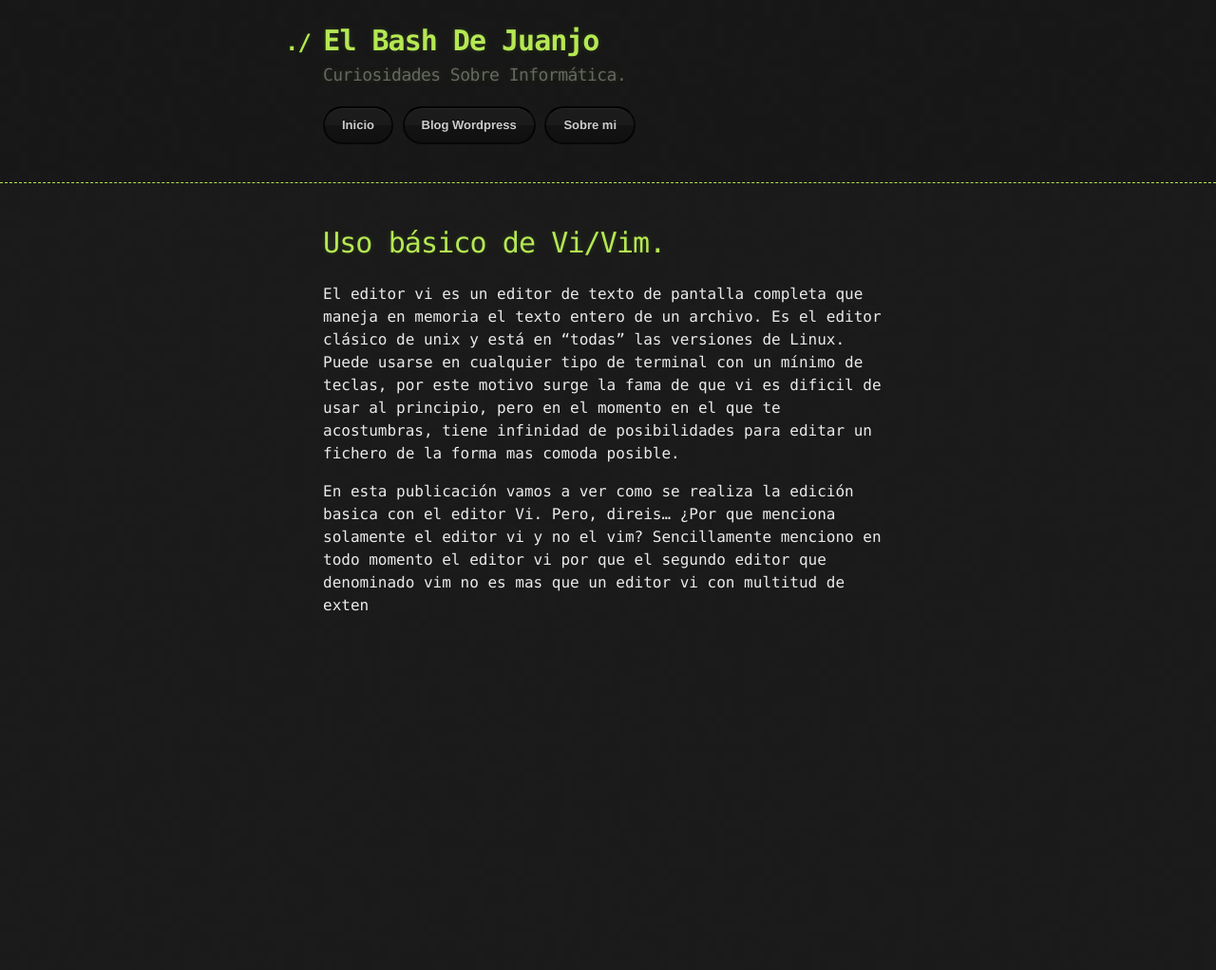
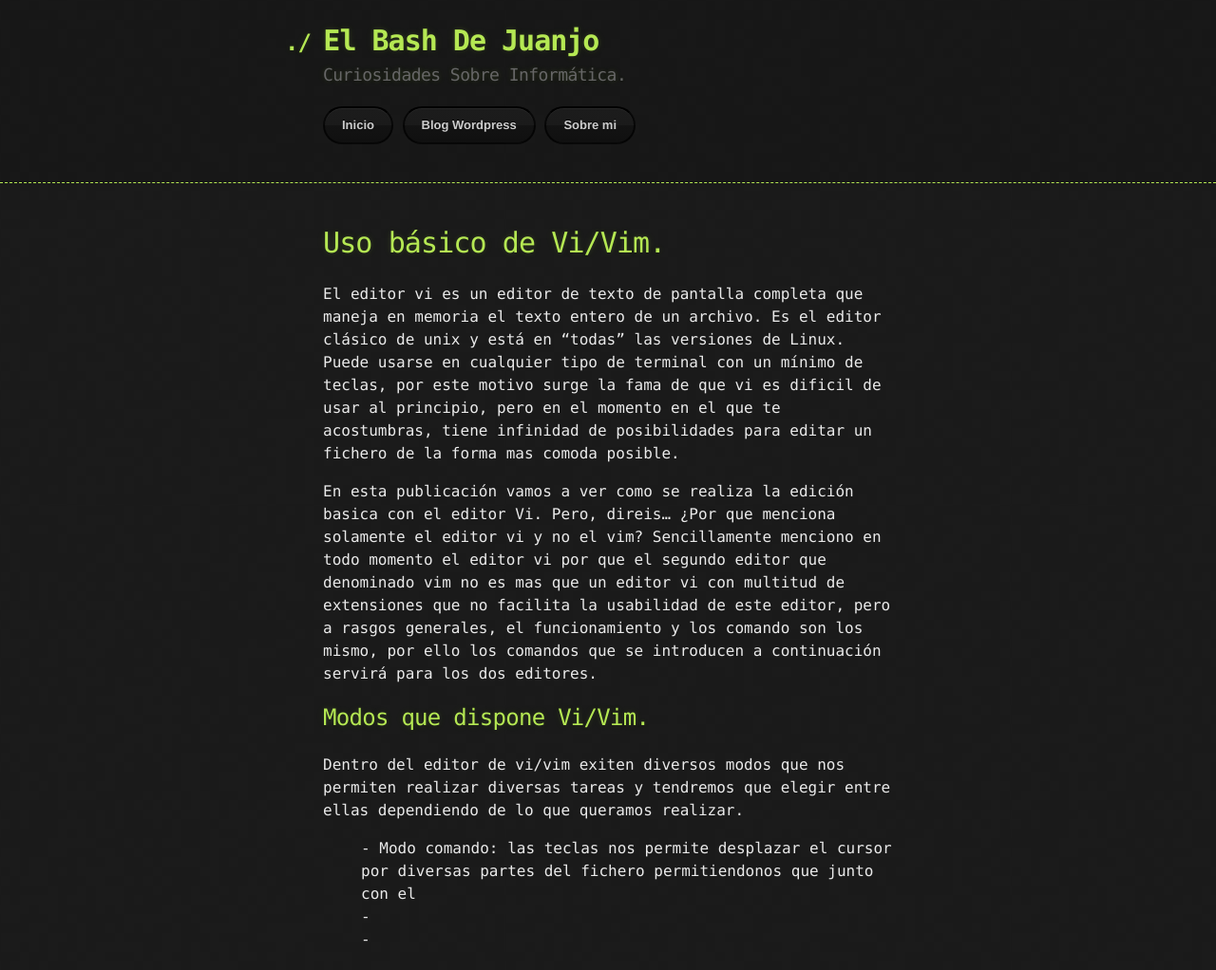
Before and after one commit to juanjoselopezroldan/juanjoselopezroldan.github.io, a Jekyll site: the page built from contenido/vi.md, in a window 1280 px wide. Shown: the whole page at 95% size. Built offline with Jekyll 4.4.1, drawn with Linux system fonts in a browser that asks for light colours; our own code applies the rules of GitHub Pages for plain Markdown files; before the commit the page ends 900 px from its top, so only the background shows below that.

Commit message:
Update vi.md

```diff
--- a/contenido/vi.md
+++ b/contenido/vi.md
@@ -2,4 +2,11 @@
 El editor vi es un editor de texto de pantalla completa que maneja en memoria el texto entero de un archivo. Es el editor clásico de unix y está en "todas" las versiones de Linux. Puede usarse en cualquier tipo de terminal con un mínimo de teclas, por este motivo surge la fama de que vi es dificil de usar al principio, pero en el momento en el que te acostumbras, tiene infinidad de posibilidades para editar un fichero de la forma mas comoda posible.
 
 En esta publicación vamos a ver como se realiza la edición basica con el editor Vi. Pero, direis...
-¿Por que menciona solamente el editor vi y no el vim? Sencillamente menciono en todo momento el editor vi por que el segundo editor que denominado vim no es mas que un editor vi con multitud de exten
+¿Por que menciona solamente el editor vi y no el vim? Sencillamente menciono en todo momento el editor vi por que el segundo editor que denominado vim no es mas que un editor vi con multitud de extensiones que no facilita la usabilidad de este editor, pero a rasgos generales, el funcionamiento y los comando son los mismo, por ello los comandos que se introducen a continuación servirá para los dos editores.
+
+## [](#header-2)Modos que dispone Vi/Vim.
+Dentro del editor de vi/vim exiten diversos modos que nos permiten realizar diversas tareas y tendremos que elegir entre ellas dependiendo de lo que queramos realizar.
+
+<dd> - Modo comando: las teclas nos permite desplazar el cursor por diversas partes del fichero permitiendonos que junto con el
+<dd> -
+<dd> -
```
